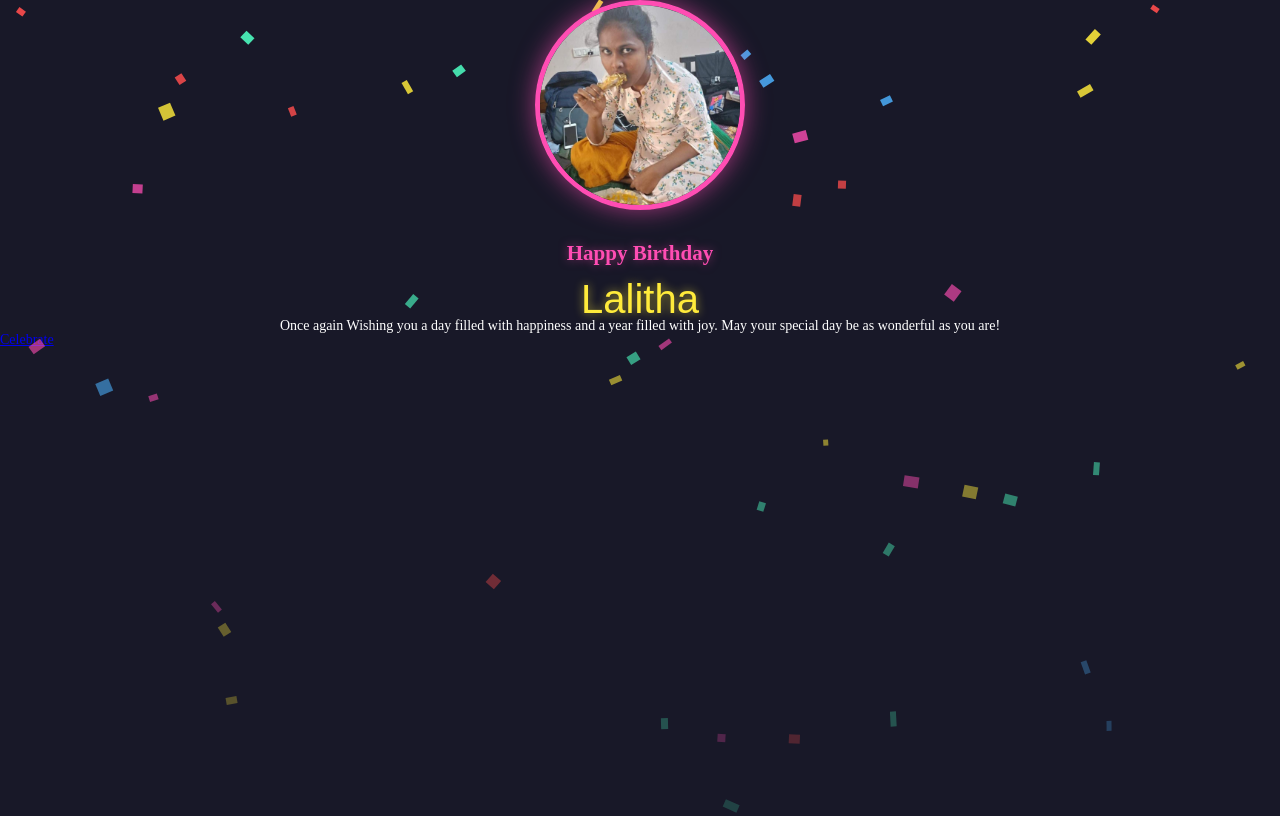
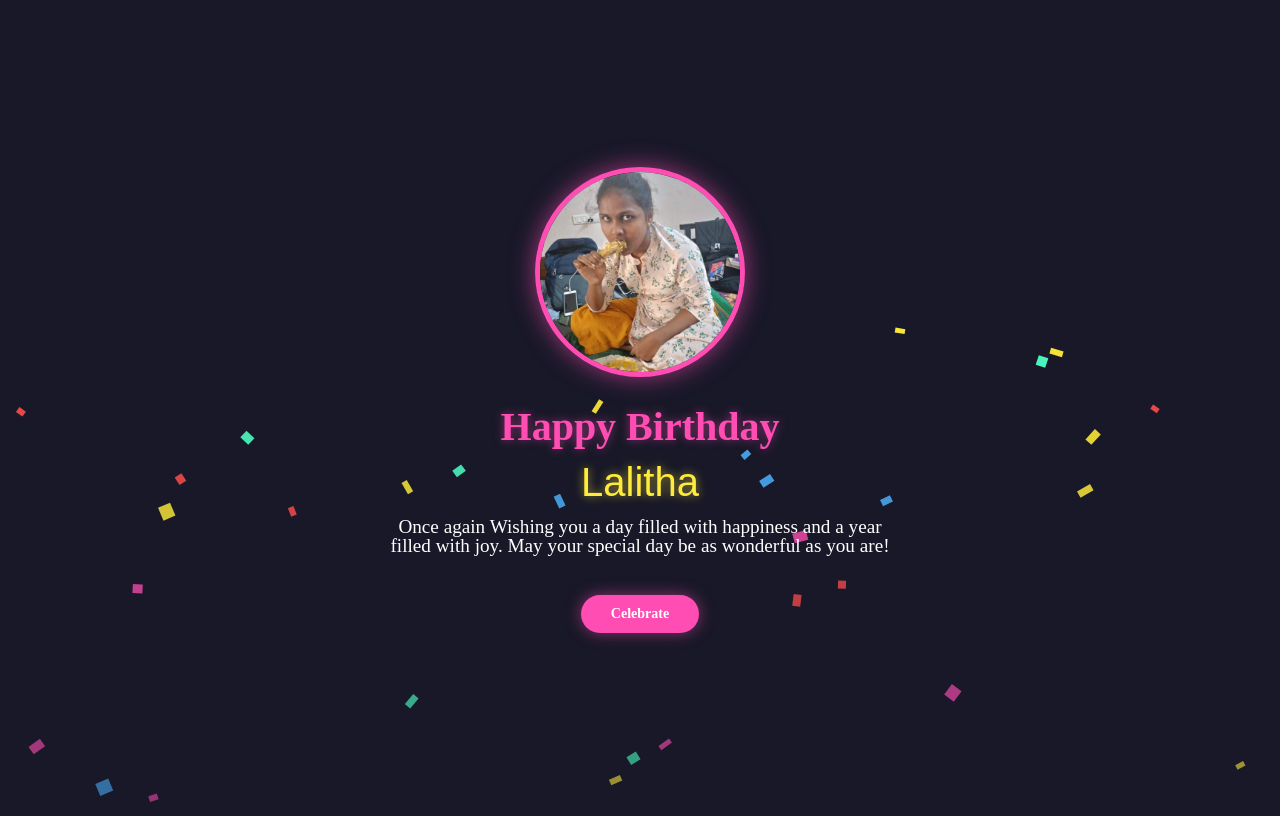
Before and after one commit to satyaganesh35/Lalitha-20, a plain HTML site: page errorpage.html in a window 1280 px wide. Shown: the top 816 px of the page. Drawn offline with Linux system fonts and the light colour scheme.

Commit message:
Update errorpage.html

```diff
--- a/errorpage.html
+++ b/errorpage.html
@@ -3,7 +3,6 @@
 <head>
   <title>Happy Birthday!</title>
   <style>
-    /* Your existing CSS remains the same */
     * {
       margin: 0;
       padding: 0;
@@ -21,15 +20,58 @@
       background: #181828;
       font-size: 14px;
       line-height: 1;
+      display: flex;
+      justify-content: center;
+      align-items: center;
+      min-height: 100vh;
     }
 
-    /* ... (all your existing styles remain) ... */
+    /* Dust particle styles */
+    .starsec, .starthird, .starfourth, .starfifth {
+      /* Your existing dust particle styles */
+      position: absolute;
+      background: #fff;
+      border-radius: 50%;
+    }
 
-    /* New styles for birthday content */
+    /* Lamp styles */
+    .lamp__wrap {
+      /* Your existing lamp styles */
+      position: absolute;
+      top: 0;
+      left: 50%;
+      transform: translateX(-50%);
+    }
+
+    /* Error section */
+    .error {
+      display: flex;
+      justify-content: center;
+      align-items: center;
+      width: 100%;
+      height: 100%;
+      position: relative;
+      z-index: 10;
+    }
+
+    .error__content {
+      display: flex;
+      flex-direction: column;
+      align-items: center;
+      justify-content: center;
+      text-align: center;
+      padding: 20px;
+    }
+
+    /* Birthday content */
     .birthday-content {
-      text-align: center;
+      display: flex;
+      flex-direction: column;
+      align-items: center;
+      justify-content: center;
       z-index: 100;
       position: relative;
+      margin-bottom: 20px;
     }
 
     .birthday-image {
@@ -39,23 +81,28 @@
       object-fit: cover;
       border: 5px solid #ff4db3;
       box-shadow: 0 0 25px rgba(255, 77, 179, 0.6);
-      margin: 0 auto 30px;
+      margin-bottom: 30px;
     }
 
     .message__title {
       color: #ff4db3 !important;
       text-shadow: 0 0 10px rgba(255, 77, 179, 0.5);
+      font-size: 2.5rem;
+      margin-bottom: 10px;
     }
 
     .message__text {
       color: #fff !important;
+      font-size: 1.2rem;
+      max-width: 500px;
+      margin: 0 auto;
     }
 
     .birthday-name {
       font-family: 'Montserrat', sans-serif;
       font-size: 2.5rem;
       color: #ffeb3b;
-      margin-top: 15px;
+      margin: 15px 0;
       text-shadow: 0 0 10px rgba(255, 235, 59, 0.6);
     }
 
@@ -77,6 +124,29 @@
         transform: translateY(1000px) rotate(360deg);
         opacity: 0;
       }
+    }
+
+    /* Navigation button */
+    .error__nav {
+      margin-top: 20px;
+    }
+
+    .e-nav__link {
+      display: inline-block;
+      padding: 12px 30px;
+      background: #ff4db3;
+      color: white;
+      text-decoration: none;
+      border-radius: 30px;
+      font-weight: bold;
+      transition: all 0.3s ease;
+      box-shadow: 0 0 15px rgba(255, 77, 179, 0.5);
+    }
+
+    .e-nav__link:hover {
+      background: #ff1a9c;
+      transform: translateY(-3px);
+      box-shadow: 0 0 20px rgba(255, 77, 179, 0.7);
     }
   </style>
 </head>
```
